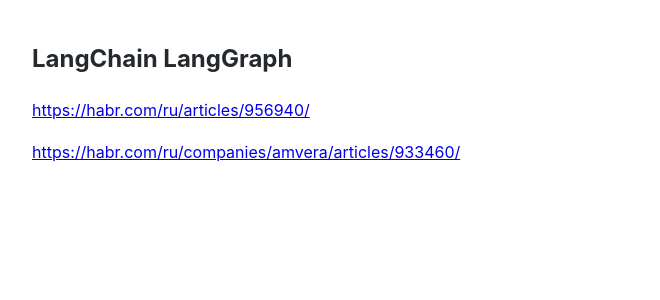
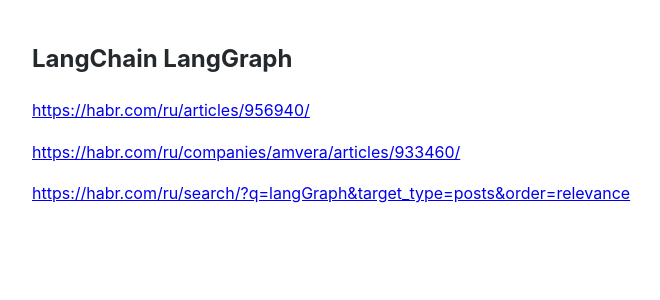
Before and after one commit to Michael-Lubinsky/michael-lubinsky.github.com, a Jekyll site: the page built from ml/langchain.md, in a window 1280 px wide. Shown: the top 300 px of the page, without its empty margins (158-818 px from the left). Built offline with Jekyll 4.4.1, drawn with Linux system fonts in a browser that asks for light colours; our own code applies the rules of GitHub Pages for plain Markdown files.

Commit message:
Add additional links related to langchain

```diff
--- a/ml/langchain.md
+++ b/ml/langchain.md
@@ -3,3 +3,5 @@
 <https://habr.com/ru/articles/956940/>
 
 <https://habr.com/ru/companies/amvera/articles/933460/>
+
+<https://habr.com/ru/search/?q=langGraph&target_type=posts&order=relevance>
```
